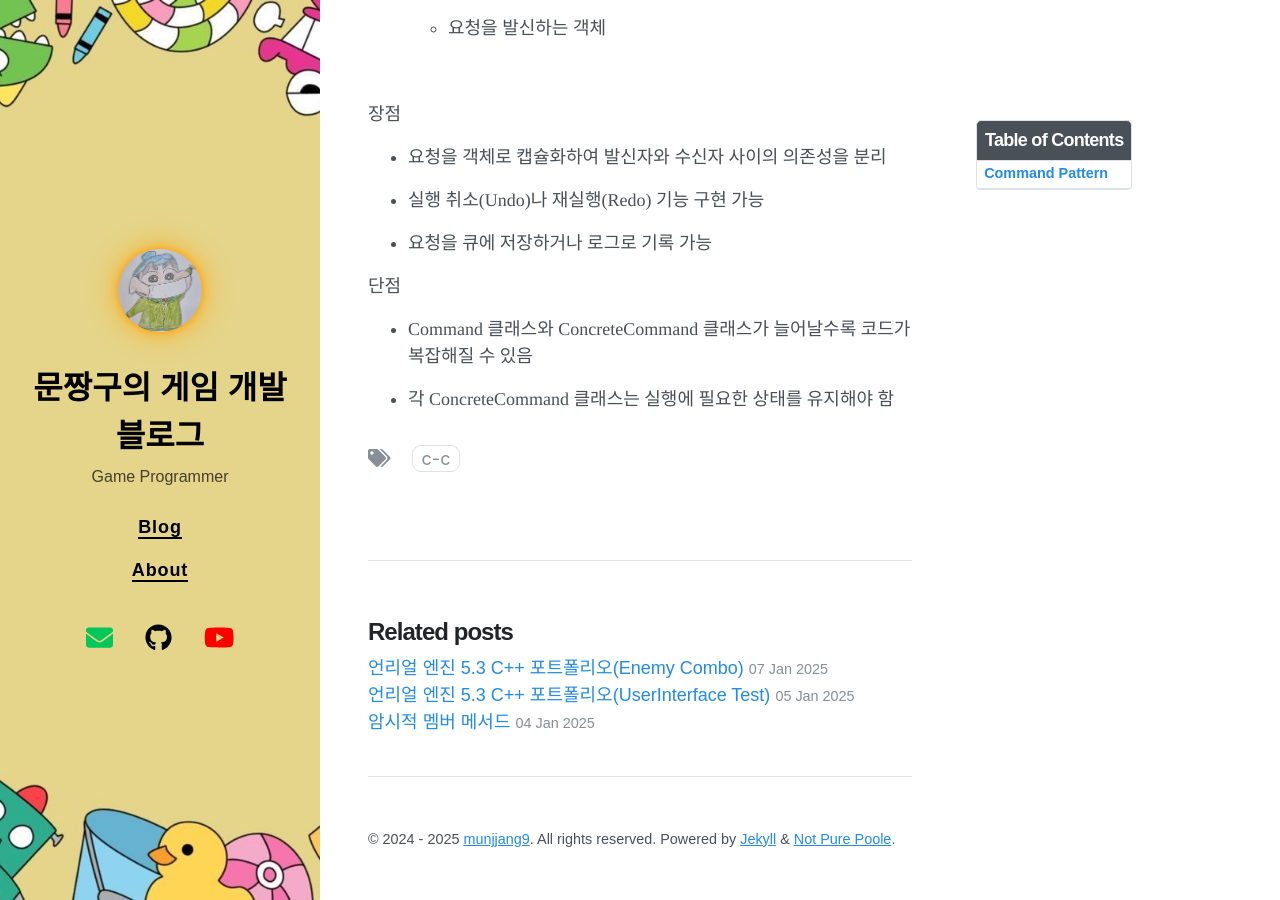
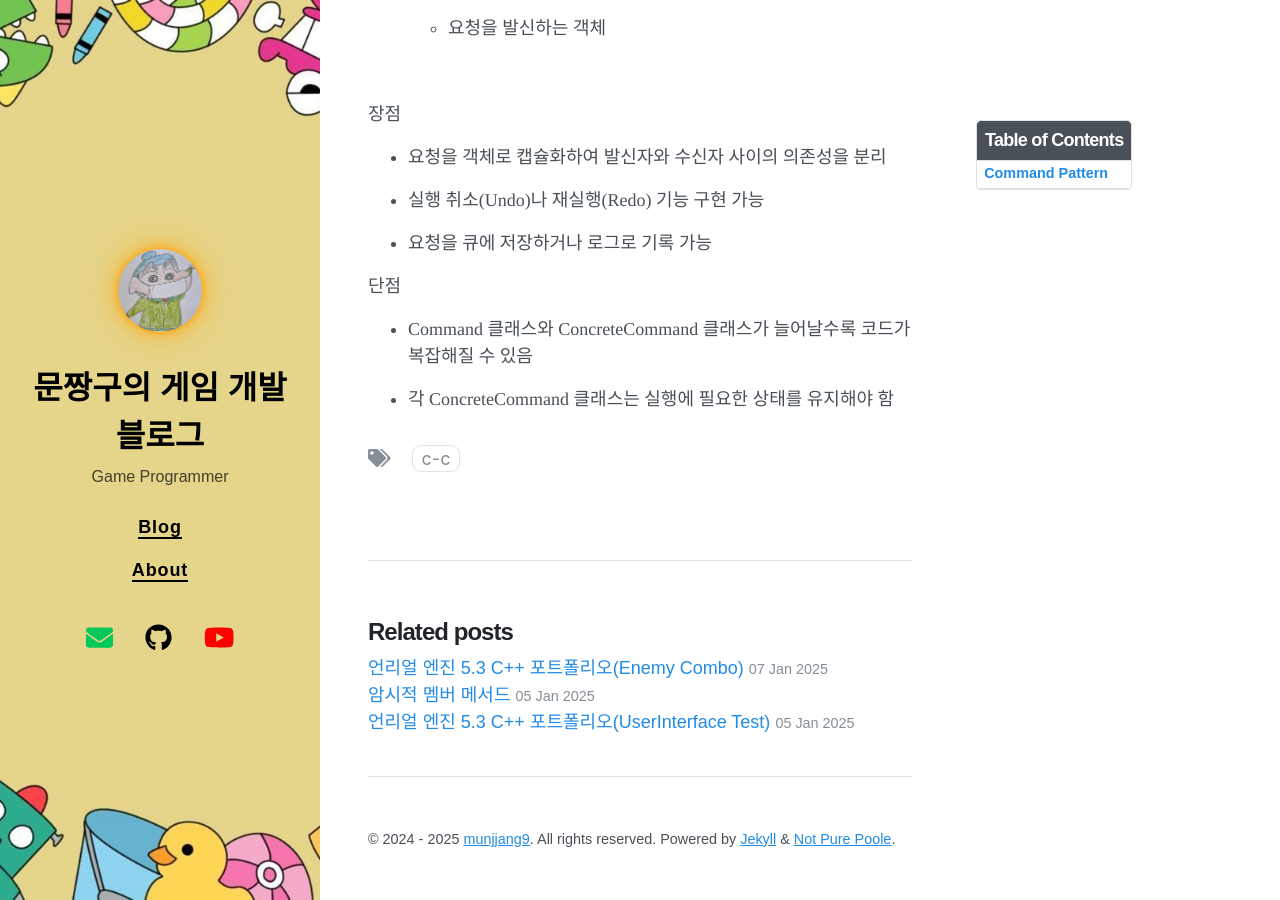
Before and after one commit to munjjang9/munjjang9.github.io, a Jekyll site: the page built from _posts/2025-01-06-TK-Command-Pattern.md, in a window 1280 px wide and 900 px high, scrolled down 823 px. Built offline with Jekyll 4.4.1, drawn with Linux system fonts in a browser that asks for light colours; nearby versions of some CDN libraries; comment, search, counter and statistics services are not loaded.

Commit message:
Posts date modified
wrong date fixed

```diff
--- a/_posts/2025-01-05-TK-Implicit-Member-Method.md
+++ b/_posts/2025-01-05-TK-Implicit-Member-Method.md
@@ -3,7 +3,7 @@
 title: 암시적 멤버 메서드
 author: munjjang9
 tags: [C/C++]
-date: 2025-01-04 21:00 +0900
+date: 2025-01-05 21:00 +0900
 categories: [Languages]
 toc: true
 ---
--- a/_posts/2025-01-06-TK-Command-Pattern.md
+++ b/_posts/2025-01-06-TK-Command-Pattern.md
@@ -3,7 +3,7 @@
 title: 커맨드 패턴
 author: munjjang9
 tags: [C/C++]
-date: 2025-01-04 21:00 +0900
+date: 2025-01-06 21:00 +0900
 categories: [Languages]
 toc: true
 ---
```
